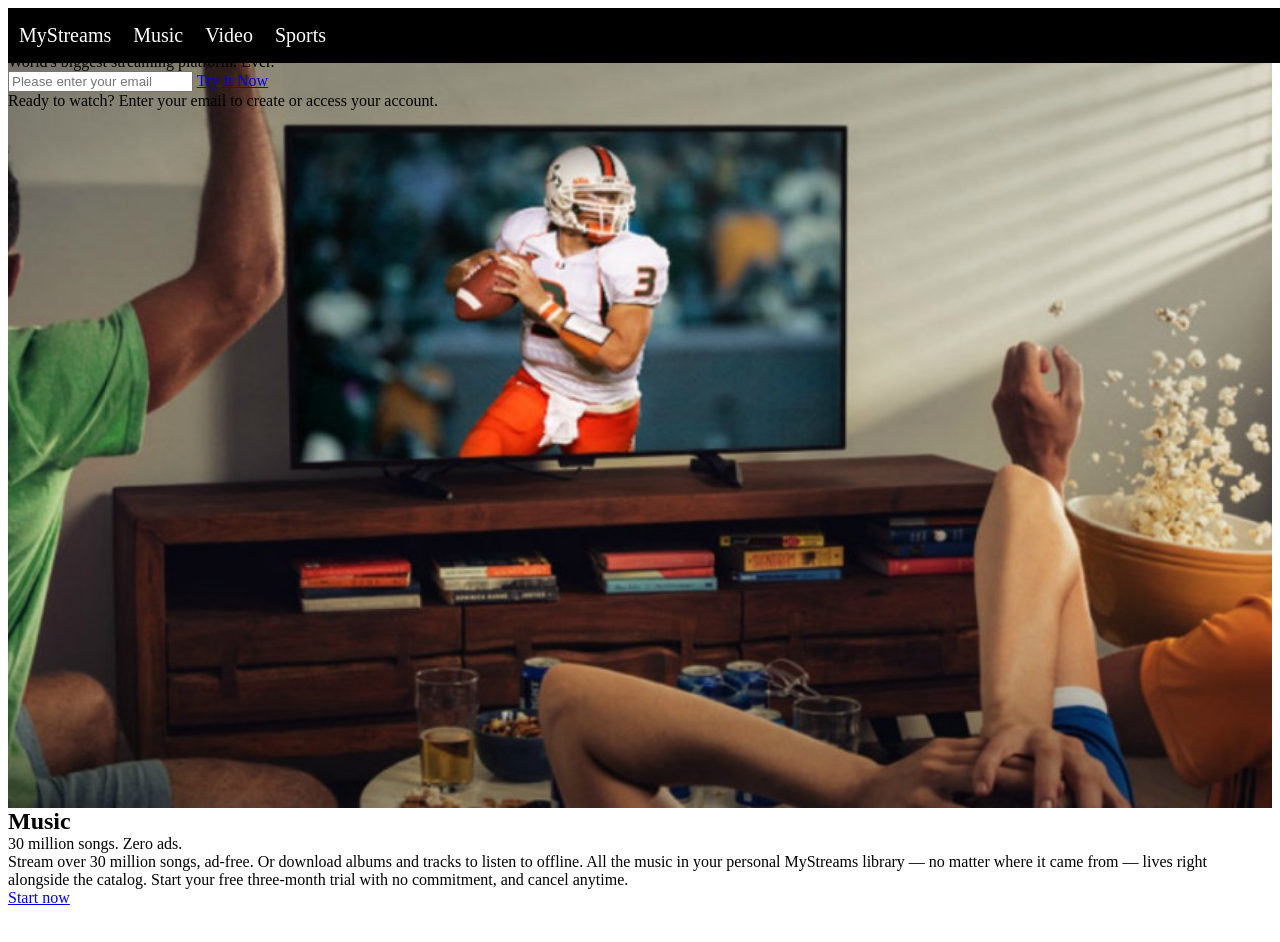
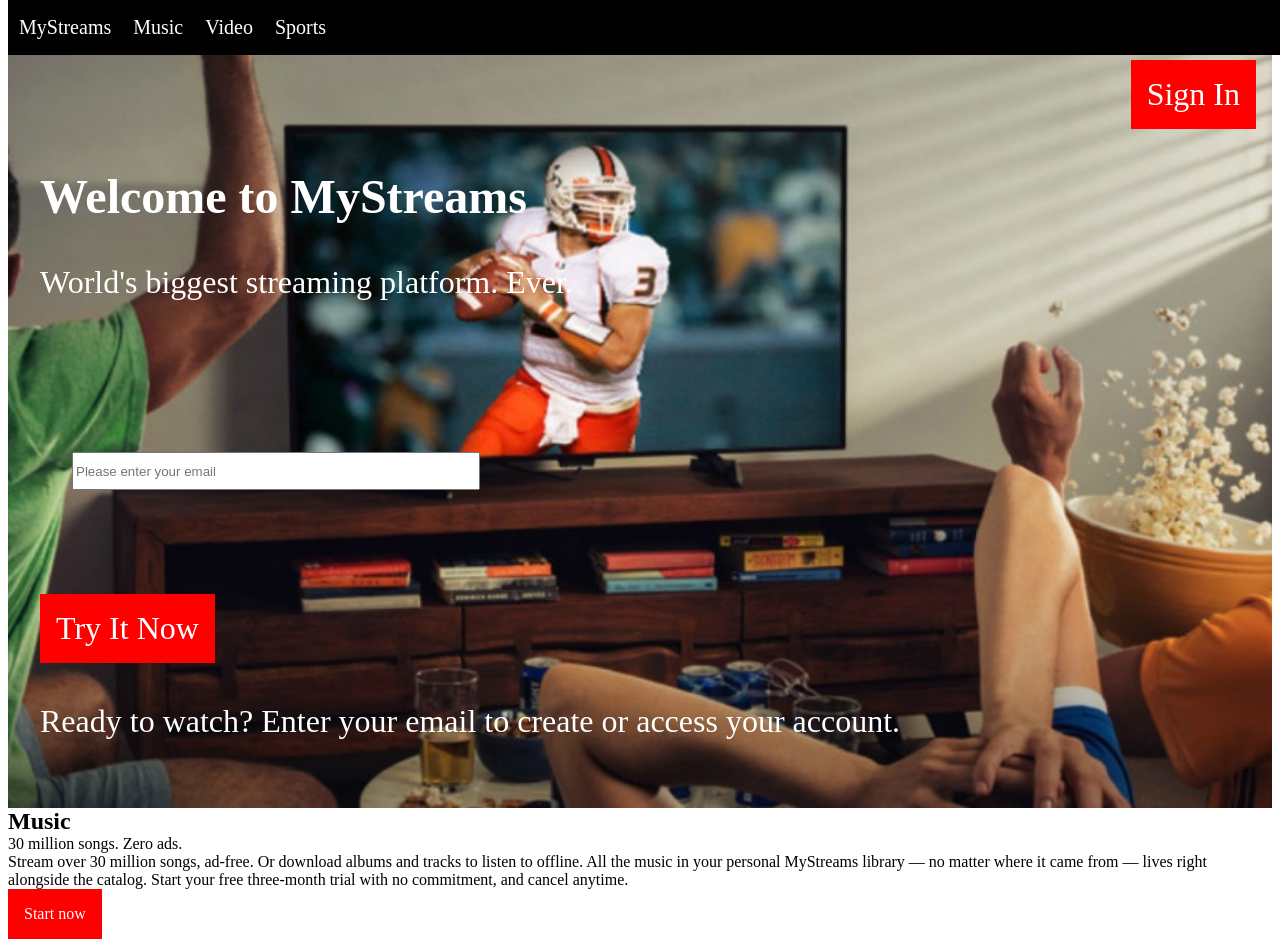
Before and after one commit to Katerchak/MyStreams, a plain HTML site: page index.html in a window 1280 px wide. Shown: the top 942 px of the page. Drawn offline with Linux system fonts and the light colour scheme.

Commit message:
css added to index page

```diff
--- a/css/index.css
+++ b/css/index.css
@@ -1,6 +1,6 @@
 @import url('https://fonts.googleapis.com/css?family=PT+Sans&display=swap');
 
-:root {
+:root{
   --primary-color: white;
 }
 
@@ -13,6 +13,7 @@ header .top-navigation {
   background: black;
   position: fixed;
   width: 100%;
+  top: 0;
 }
 
 header nav .top-menu {
@@ -35,7 +36,17 @@ header nav .top-menu a:hover {
   border: 1px solid var(--primary-color);
 }
 
-header .showcase-content {
+@media (min-width: 550px) {
+  header nav {
+    display: flex;
+  }
+
+  header nav .top-menu {
+    flex: 1;
+  }
+}
+
+#showcase {
   background-image: url(../img/background.jpg);
   width: 100%;
   height: 100vh;
@@ -43,4 +54,50 @@ header .showcase-content {
   background-size: cover;
   margin: 0;
   padding: 0;
+  position: relative;
 }
+
+#showcase .showcase-content {
+  color: var(--primary-color);
+  font-size: 2rem;
+  height: 100vh;
+  display: flex;
+  flex-direction: column;
+  justify-content: space-around;
+}
+
+#showcase .showcase-content .btn-sign-in {
+  margin-top: 2rem;
+  align-self: flex-end;
+  margin-right: 1rem;
+}
+
+#showcase .showcase-content .btn-try-it-now {
+  margin-left: 2rem;
+  align-self: flex-start;
+}
+
+#showcase .showcase-content input {
+  margin: 4rem;
+  width: 25rem;
+  height: 2rem;
+}
+
+#showcase .showcase-content h1 {
+  margin-left: 2rem;
+}
+
+#showcase .showcase-content p {
+  margin-left: 2rem;
+  margin-bottom: 3rem;
+}
+
+.btn {
+  padding: 1rem;
+  color: white;
+  display: inline-block;
+  background: red;
+  text-decoration: none;
+  box-sizing: border-box;
+  text-align: center;
+}
--- a/index.html
+++ b/index.html
@@ -8,6 +8,7 @@
   <title>MyStreams</title>
 </head>
 <body>
+  <div id="showcase">
     <header>
         <nav class="top-navigation">
         <ul class="top-menu">
@@ -25,6 +26,7 @@
             </li>
         </ul>
         </nav>
+    </header>
 
     <section class="showcase-content" id="mystreams">
       <!-- <img src="img/background.jpg" alt="Background"> -->
@@ -35,7 +37,8 @@
       <a href="form_register.html" class="btn btn-try-it-now">Try It Now</a>
       <p>Ready to watch? Enter your email to create or access your account.</p>
     </section>
-  </header>
+  </div>
+
   <section class="music" id="music">
     <h1>Music</h1>
     <p>30 million songs. Zero ads.</p>
```
Lines whose indentation alone changed are shown as unchanged.
